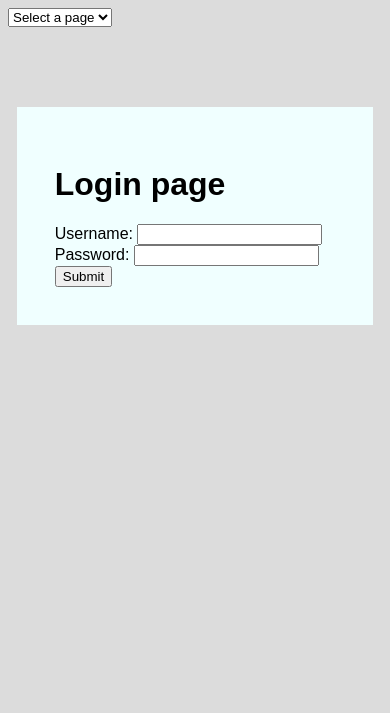
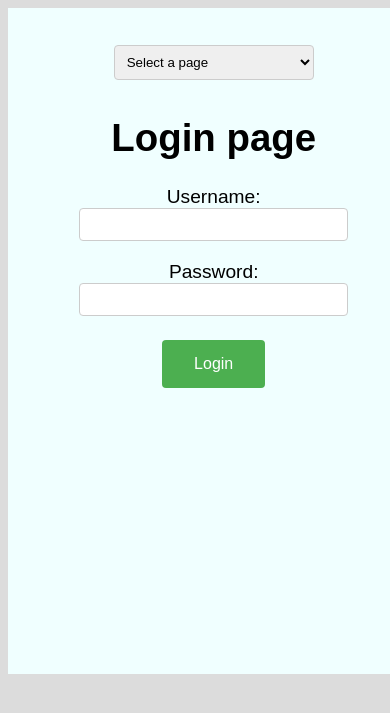
Before and after one commit to software-students-spring2024/2-web-app-exercise-snail-men, a Flask app: page /login in a window 390 px wide. Shown: the top 713 px of the page. Run offline with Flask 3, Linux system fonts and the light colour scheme; data that the repository does not hold is empty; some libraries are stand-ins or nearby versions.

Commit message:
some css changes for mobile formatting

```diff
--- a/static/styles/styles.css
+++ b/static/styles/styles.css
@@ -1,12 +1,94 @@
 body {
     background-color: gainsboro;
+    font-family: 'Fira Sans Extra Condensed', sans-serif;
+}
+
+header {
+    padding: 0;
+    margin: 0;
+    text-align: center;
+    background-color: #f0f0f0;
+}
+
+#container {
+    padding: 20px;
+    transition: margin-left 0.3s;
 }
 
 .content {
-    width: 75%;
+    width: 90%;
     margin: auto;
-    margin-top: 80px;
     padding: 10%;
+    height: 70vh;
     background-color: azure;
-    font: 1em sans-serif;
+    font: 1.2em sans-serif;
+    text-align: center;
 }
+
+.content select {
+    width: 70%;
+    max-width: 200px;
+    padding: 8px;
+    border: 1px solid #ccc;
+    border-radius: 4px;
+    margin-bottom: 10px;
+}
+
+.content input[type="submit"] {
+    background-color: #4CAF50; /* Green */
+    border: none;
+    color: white;
+    padding: 15px 32px;
+    text-align: center;
+    text-decoration: none;
+    display: inline-block;
+    font-size: 16px;
+    margin: 4px 2px;
+    cursor: pointer;
+    border-radius: 4px;
+}
+
+.login-form {
+    width: 80%;
+    max-width: 400px;
+    margin: 0 auto;
+}
+
+.form-group {
+    margin-bottom: 20px;
+}
+
+label {
+    display: block;
+}
+
+input[type="text"],
+input[type="password"] {
+    width: 100%;
+    padding: 8px;
+    border: 1px solid #ccc;
+    border-radius: 4px;
+    box-sizing: border-box;
+}
+ul {
+    list-style-type: none;
+    padding: 0;
+}
+
+li {
+    margin-bottom: 10px;
+}
+
+li a {
+    text-decoration: none;
+    color: #333;
+    display: inline-block;
+    padding: 8px 16px;
+    background-color: #f0f0f0;
+    border-radius: 4px;
+    transition: background-color 0.3s ease;
+}
+
+li a:hover {
+    background-color: #ddd;
+}
--- a/templates/base.html
+++ b/templates/base.html
@@ -7,14 +7,13 @@
         <script src="../static/scripts.js"></script>
     </head>
     <body>
-        <select id="redirectDropdown" onchange="redirectToSelected('redirectDropdown')">
-            <option value="">Select a page</option>
-            <option value="/login">Login</option>
-            <option value="/signup">Sign Up</option>
-            <option value="/logout">Log Out</option>
-        </select>
-
         <div class="content">
+            <select id="redirectDropdown" onchange="redirectToSelected('redirectDropdown')">
+                <option value="">Select a page</option>
+                <option value="/login">Login</option>
+                <option value="/signup">Sign Up</option>
+                <option value="/logout">Log Out</option>
+            </select>
             {% block content %} {% endblock %}
         </div>
     </body>
--- a/templates/login.html
+++ b/templates/login.html
@@ -2,9 +2,15 @@
 
 {% block content %}
     <h1>Login page</h1>
-    <form action="/login" method="post"> <!-- Change action to /login and method to post -->
-        Username: <input type="text" name="username">
-        Password: <input type="password" name="password">
-        <input type="submit">
+    <form action="/login" method="post" class="login-form">
+        <div class="form-group">
+            <label for="username">Username:</label>
+            <input type="text" id="username" name="username">
+        </div>
+        <div class="form-group">
+            <label for="password">Password:</label>
+            <input type="password" id="password" name="password">
+        </div>
+        <input type="submit" value="Login">
     </form>
 {% endblock %}
```
